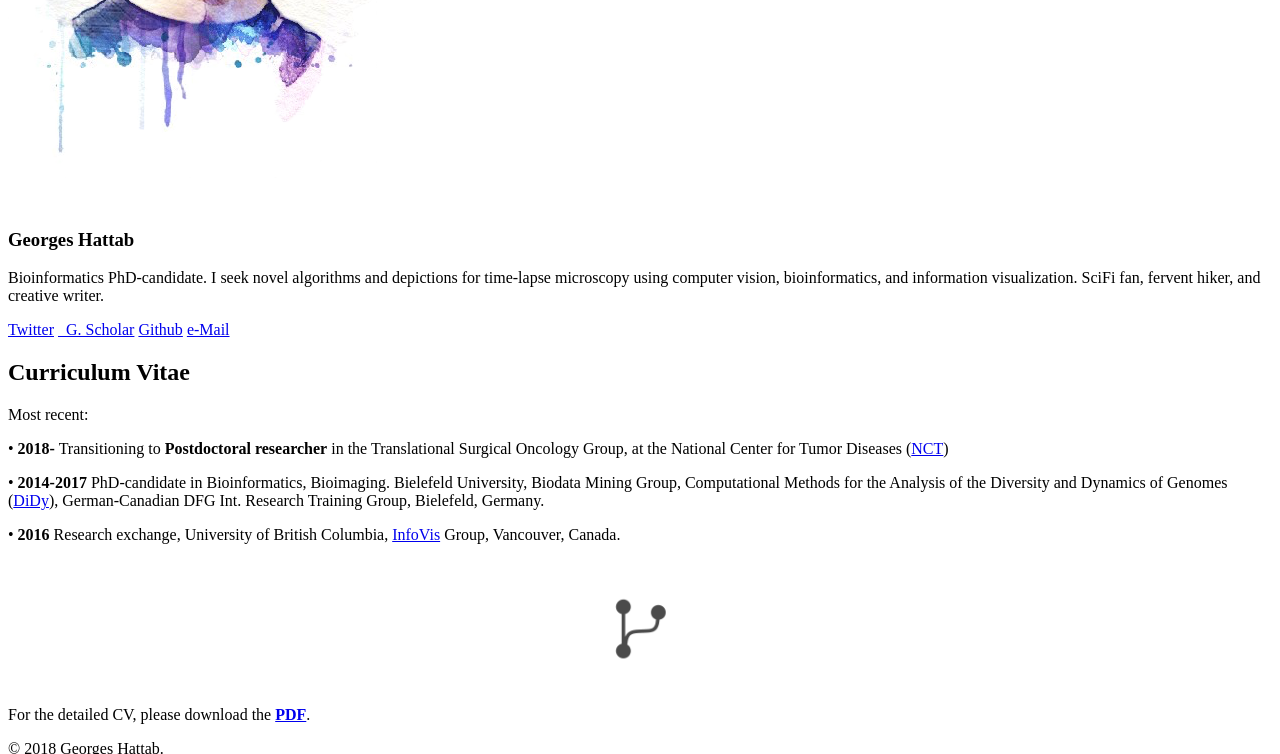
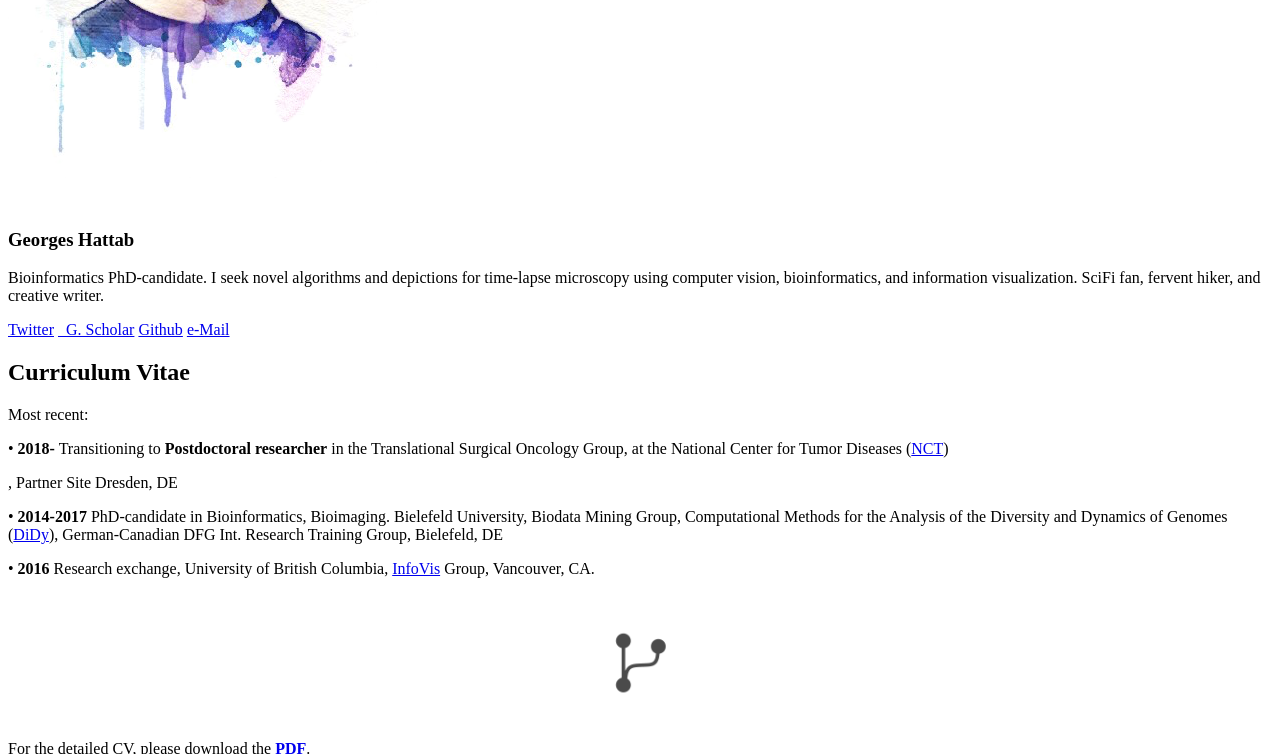
Before and after one commit to ghattab/ghattab.github.io, a Jekyll site: the page built from cv.md, in a window 1280 px wide and 900 px high, scrolled down 578 px, cut to the strip 0-754 px from the top of the window. Built offline with Jekyll 4.4.1, drawn with Linux system fonts in a browser that asks for light colours.

Commit message:
fix cv page

```diff
--- a/_layouts/cv.html
+++ b/_layouts/cv.html
@@ -49,9 +49,9 @@
 <!--    <p align="center" class=bottom-small><img src="{{ site.url }}/images/cv/current.png" alt="" width="70" height="70"></p>-->
 
 Most recent:
-    <p align="left">&#8226 <strong>2018-</strong> Transitioning to <strong>Postdoctoral researcher</strong> in the Translational Surgical Oncology Group, at the National Center for Tumor Diseases (<a href="https://www.nct-dresden.de/en.html">NCT</a>)</p>
-    <p align="left">&#8226 <strong>2014-2017</strong> PhD-candidate in Bioinformatics, Bioimaging. Bielefeld University, Biodata Mining Group, Computational Methods for the Analysis of the Diversity and Dynamics of Genomes (<a href="https//didy.uni-bielefeld.de/">DiDy</a>), German-Canadian DFG Int. Research Training Group, Bielefeld, Germany.</p>
-    <p align="left">&#8226 <strong>2016</strong> Research exchange, University of British Columbia, <a href="http://www.cs.ubc.ca/group/infovis/">InfoVis</a> Group, Vancouver, Canada.
+    <p align="left">&#8226 <strong>2018-</strong> Transitioning to <strong>Postdoctoral researcher</strong> in the Translational Surgical Oncology Group, at the National Center for Tumor Diseases (<a href="https://www.nct-dresden.de/en.html">NCT</a>)</p>, Partner Site Dresden, DE
+    <p align="left">&#8226 <strong>2014-2017</strong> PhD-candidate in Bioinformatics, Bioimaging. Bielefeld University, Biodata Mining Group, Computational Methods for the Analysis of the Diversity and Dynamics of Genomes (<a href="https//didy.uni-bielefeld.de/">DiDy</a>), German-Canadian DFG Int. Research Training Group, Bielefeld, DE</p>
+    <p align="left">&#8226 <strong>2016</strong> Research exchange, University of British Columbia, <a href="http://www.cs.ubc.ca/group/infovis/">InfoVis</a> Group, Vancouver, CA.
     <p align="left"></p>
     <br>
 
```
